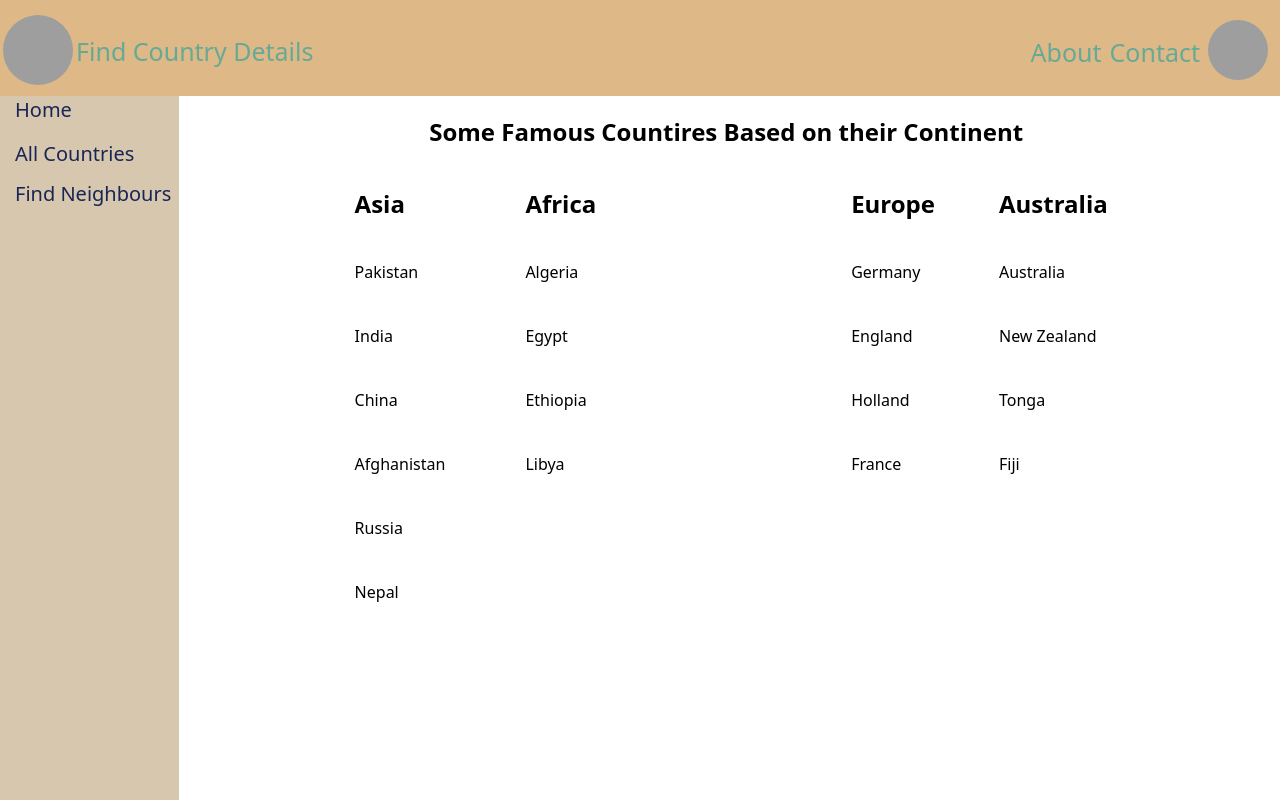
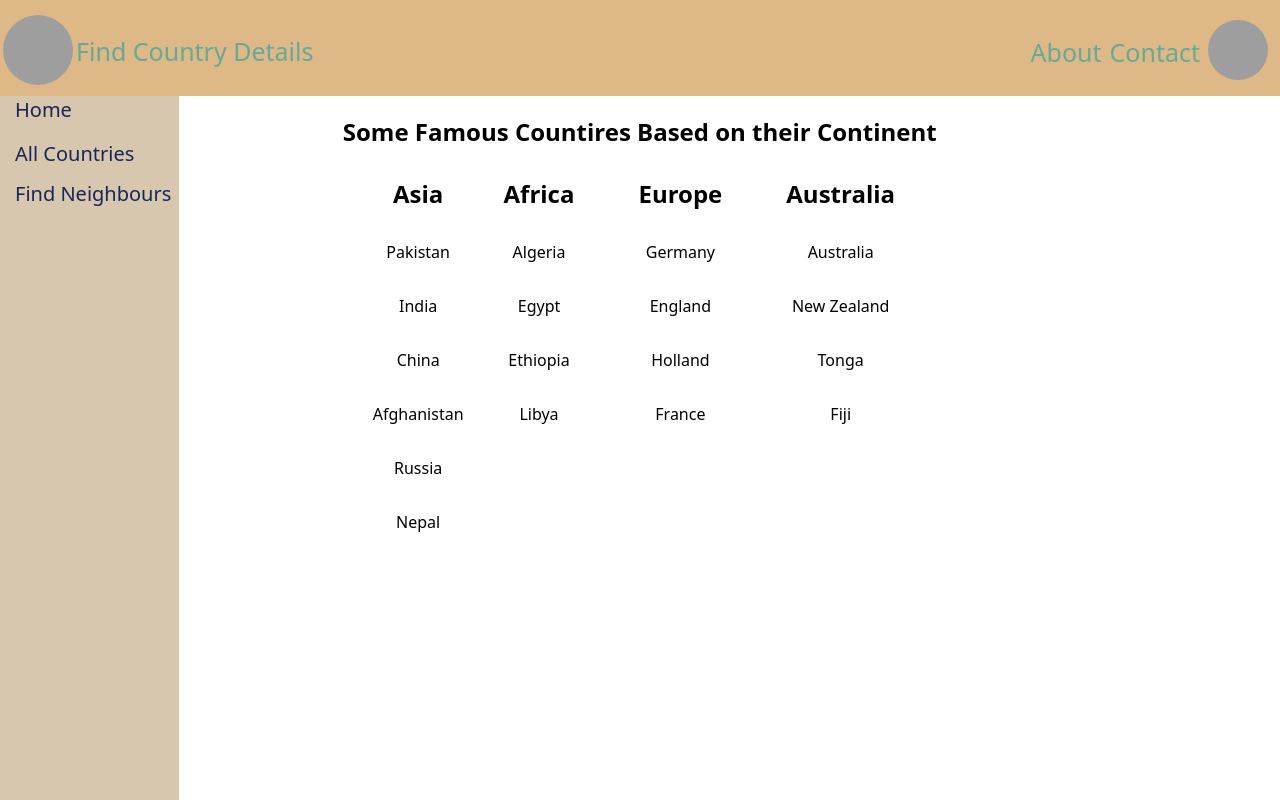
Before and after one commit to afaq01ahmad/SeProject, a React (Create React App) app: page /countries in a window 1280 px wide. Built offline with nearby package versions, Linux system fonts and the light colour scheme; grey boxes are pictures that could not be loaded.

Commit message:
The spacing issue resolved and now the width is the screen size not exceeding the size of screen

```diff
--- a/src/Project/countries.jsx
+++ b/src/Project/countries.jsx
@@ -1,64 +1,60 @@
-import SideBar from "./sidebar";
-import NavBar from "./navBar";
 import Layout from "./Layout/Layout";
 
 const Countries = () => {
   return (
-    <>
+    <div>
       <Layout>
-        <div>
-          <h1 className="sm:ml-[10px] sm:text-lg  text-center mt-[5px] lg:ml-[70px] lg:mt-[20px] font-bold lg:text-2xl">
+        <div className="md:ml-[12vw]">
+          <h1 className="sm:ml-[10px] sm:text-lg  text-center mt-[5px] lg:mt-[20px] font-bold lg:text-2xl">
             Some Famous Countires Based on their Continent
           </h1>
-          <div>
-            <div className="w-[80vw] lg:flex sm:flex-wrap  lg:justify-around">
+          <div className=" lg:flex sm:flex-wrap text-center">
             <div className="sm:flex lg:flex-none sm:justify-around sm:mt-10 lg:mt-0">
-                <ul className="list-none lg:mx-20">
-                  <li className="lg:mt-[40px]">
-                    <h2 className="lg:text-2xl  font-bold">Asia</h2>
+              <ul className="list-none lg:mx-10">
+                <li className="lg:mt-[30px]">
+                  <h2 className="lg:text-2xl font-bold">Asia</h2>
                 </li>
-                  <li className="lg:mt-[40px]">Pakistan</li>
-                  <li className="lg:mt-[40px]">India</li>
-                  <li className="lg:mt-[40px]">China</li>
-                  <li className="lg:mt-[40px]">Afghanistan</li>
-                  <li className="lg:mt-[40px]">Russia</li>
-                  <li className="lg:mt-[40px]">Nepal</li>
+                <li className="lg:mt-[30px]">Pakistan</li>
+                <li className="lg:mt-[30px]">India</li>
+                <li className="lg:mt-[30px]">China</li>
+                <li className="lg:mt-[30px]">Afghanistan</li>
+                <li className="lg:mt-[30px]">Russia</li>
+                <li className="lg:mt-[30px]">Nepal</li>
               </ul>
               <ul className="">
-                  <li className="lg:mt-[40px]">
+                <li className="lg:mt-[30px]">
                   <h2 className="lg:text-2xl font-bold">Africa</h2>
                 </li>
-                  <li className="lg:mt-[40px]">Algeria</li>
-                  <li className="lg:mt-[40px]">Egypt </li>
-                  <li className="lg:mt-[40px]">Ethiopia</li>
-                  <li className="lg:mt-[40px]">Libya</li>
+                <li className="lg:mt-[30px]">Algeria</li>
+                <li className="lg:mt-[30px]">Egypt </li>
+                <li className="lg:mt-[30px]">Ethiopia</li>
+                <li className="lg:mt-[30px]">Libya</li>
               </ul>
             </div>
-              <div className="sm:flex lg:flex-none sm:justify-around sm:ml-5  lg:ml-0 sm:mt-10 lg:mt-0 ">
+            <div className="sm:flex lg:flex-none sm:justify-around sm:ml-5  lg:ml-0 sm:mt-8 lg:mt-0 ">
               <ul className="lg:mx-16">
-                  <li className="lg:mt-[40px]">
+                <li className="lg:mt-[30px]">
                   <h2 className="lg:text-2xl font-bold">Europe</h2>
                 </li>
-                  <li className="lg:mt-[40px]">Germany</li>
-                  <li className="lg:mt-[40px]">England</li>
-                  <li className="lg:mt-[40px]">Holland</li>
-                  <li className="lg:mt-[40px]">France</li>
+                <li className="lg:mt-[30px]">Germany</li>
+                <li className="lg:mt-[30px]">England</li>
+                <li className="lg:mt-[30px]">Holland</li>
+                <li className="lg:mt-[30px]">France</li>
               </ul>
               <ul className=" sm:pl-14 lg:pl-0 ">
-                  <li className="lg:mt-[40px] ">
+                <li className="lg:mt-[30px] ">
                   <h2 className="lg:text-2xl font-bold">Australia</h2>
                 </li>
-                  <li className="lg:mt-[40px]">Australia</li>
-                  <li className="lg:mt-[40px]">New Zealand</li>
-                  <li className="lg:mt-[40px]">Tonga</li>
-                  <li className="lg:mt-[40px]">Fiji</li>
+                <li className="lg:mt-[30px]">Australia</li>
+                <li className="lg:mt-[30px]">New Zealand</li>
+                <li className="lg:mt-[30px]">Tonga</li>
+                <li className="lg:mt-[30px]">Fiji</li>
               </ul>
             </div>
           </div>
         </div>
+      </Layout>
     </div>
-      </Layout>
-    </>
   );
 };
 
--- a/src/Project/navBar.jsx
+++ b/src/Project/navBar.jsx
@@ -2,7 +2,7 @@ import { Link } from "react-router-dom";
 const NavBar = ({ hide, setHide }) => {
   return (
     <>
-      <div className="bg-burlyWood w-full lg:h-24">
+      <div className="bg-burlyWood  lg:h-24 w-screen">
         <ul className=" list-none">
           <li className="flex justify-between">
             <li className="flex">
```
Lines whose indentation alone changed are shown as unchanged.
